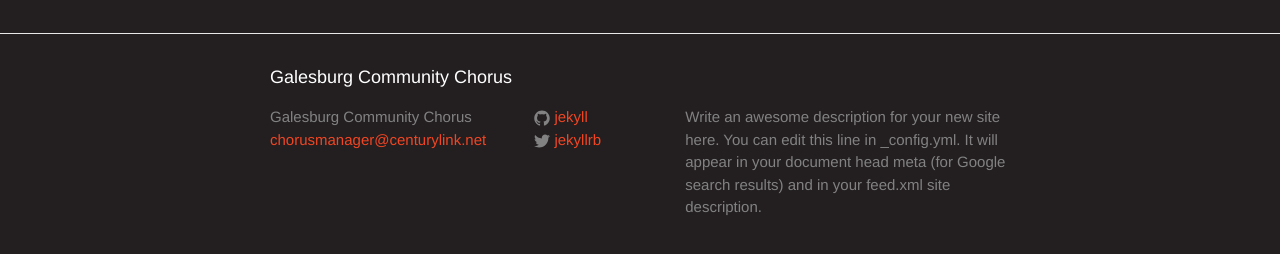
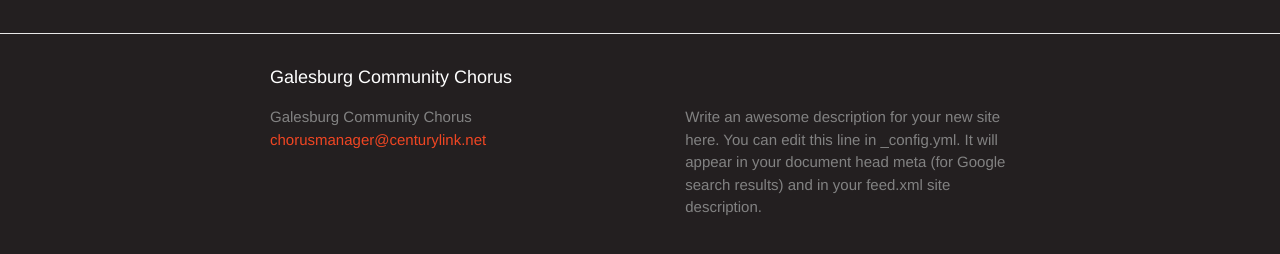
Before and after one commit to galesburgchorus/galesburgchorus.github.io, a Jekyll site: the page built from index.html, in a window 1280 px wide. Shown: the part 263-517 px from the top of the page. Built offline with Jekyll 4.4.1, drawn with Linux system fonts in a browser that asks for light colours.

Commit message:
Remove github username; comment out twitter (in case they want to set up a twitter account later).

```diff
--- a/_config.yml
+++ b/_config.yml
@@ -7,8 +7,7 @@ description: > # this means to ignore newlines until "baseurl:"
   Google search results) and in your feed.xml site description.
 baseurl: "/galesburgchorus" # the subpath of your site, e.g. /blog/
 url: "http://d-torrance.github.io" # the base hostname & protocol for your site
-twitter_username: jekyllrb
-github_username:  jekyll
+# twitter_username: jekyllrb
 
 # Build settings
 markdown: kramdown
```
